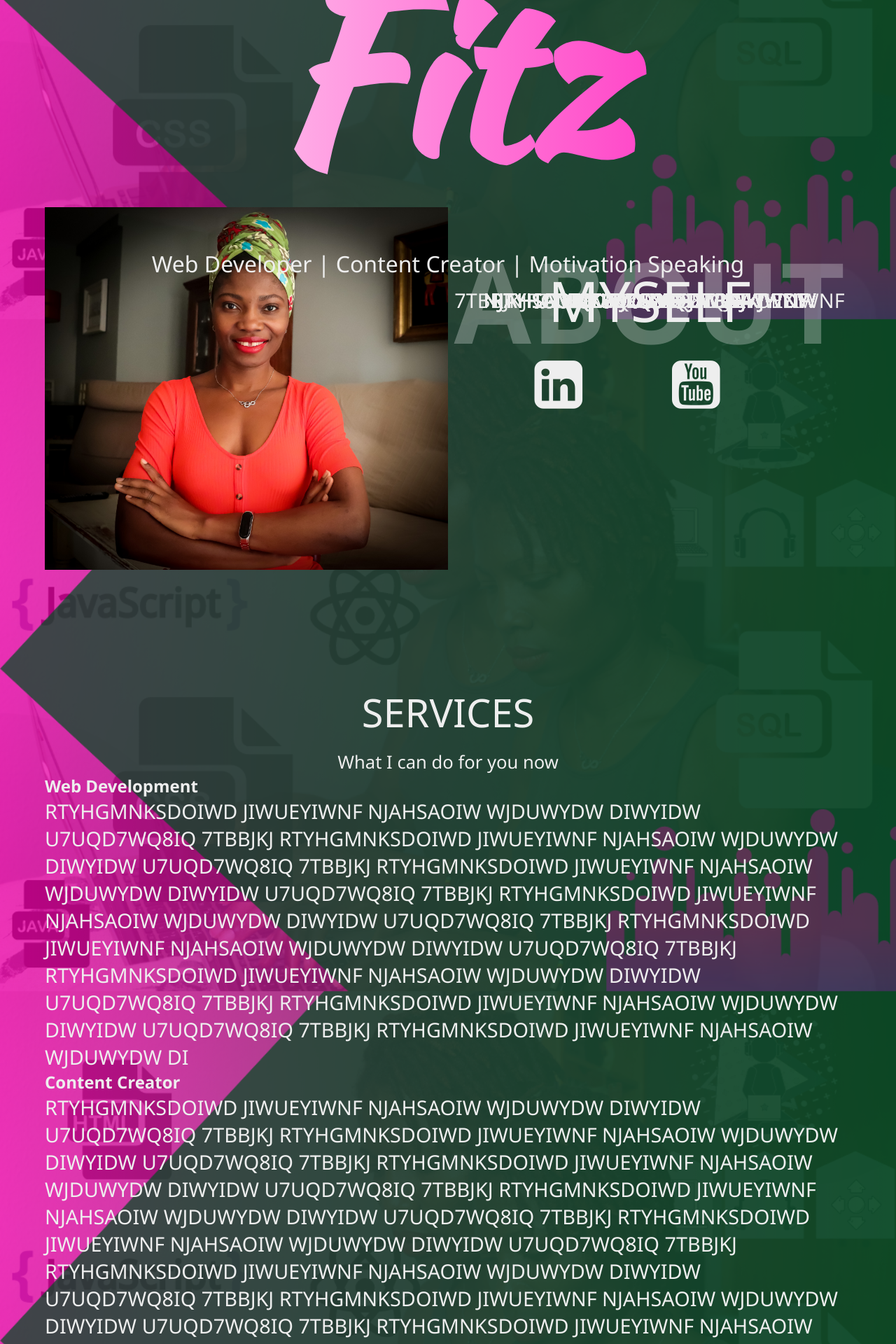
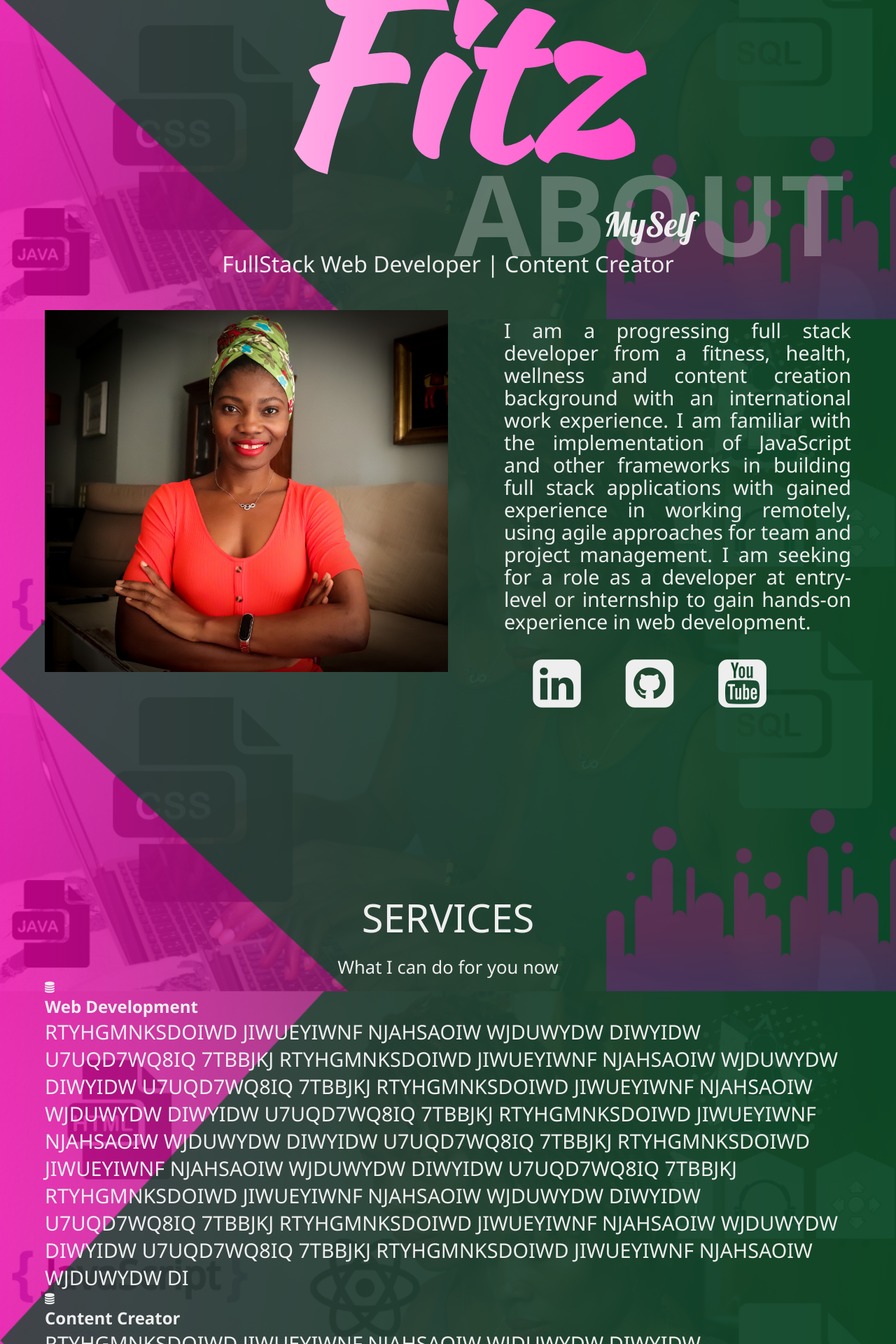
Before and after one commit to mimifitz/portfolio, a PHP site: page / in a window 1280 px wide. Shown: the part 504-2424 px from the top of the page at 70% size. Run offline with PHP 8.4, Linux system fonts and the light colour scheme.

Commit message:
about section updated

```diff
--- a/pages/index.html
+++ b/pages/index.html
@@ -6,7 +6,10 @@
     <meta name="viewport" content="width=device-width, initial-scale=1">
     <title>Mimi Fitz</title>
     <link rel="stylesheet" href="https://cdnjs.cloudflare.com/ajax/libs/font-awesome/4.7.0/css/font-awesome.min.css">
+    <link rel="stylesheet" href="https://unpkg.com/aos@next/dist/aos.css" />
     <link href="https://fonts.googleapis.com/css2?family=Kaushan+Script&display=swap" rel="stylesheet">
+    <link rel="preconnect" href="https://fonts.gstatic.com">
+    <link href="https://fonts.googleapis.com/css2?family=Lobster&display=swap" rel="stylesheet">
     <link rel="stylesheet" href="style.css">
     <link rel="php" href=>
 </head>
@@ -24,7 +27,7 @@
                     <a href="index.html" class="nav-link">Home</a>
                 </li>
                 <li>
-                    <a href="About.html" class="nav-link">About</a>
+                    <a href="about.html" class="nav-link">About</a>
                 </li>
                 <li>
                     <a href="portfoloio.html" class="nav-link">Portfolio</a>
@@ -42,7 +45,7 @@
         </nav>
         <div class="landing-text">
             <h1> Mimi Fitz</h1>
-            <h6>Web Developer | Content Creator | Motivation Speaking </h6>
+            <h6> FullStack Web Developer | Content Creator</h6>
         </div>
     </header>
     <section class="about" id="about">
@@ -54,27 +57,22 @@
                 <div class="about-heading">
                     <h1> About</h1>
                     <h6>MySelf</h6>
-                    <p> RTYHGMNKSDOIWD JIWUEYIWNF NJAHSAOIW WJDUWYDW DIWYIDW U7UQD7WQ8IQ 7TBBJKJ RTYHGMNKSDOIWD
-                        JIWUEYIWNF NJAHSAOIW WJDUWYDW DIWYIDW U7UQD7WQ8IQ 7TBBJKJ RTYHGMNKSDOIWD JIWUEYIWNF NJAHSAOIW
-                        WJDUWYDW DIWYIDW U7UQD7WQ8IQ 7TBBJKJ RTYHGMNKSDOIWD JIWUEYIWNF NJAHSAOIW WJDUWYDW DIWYIDW
-                        U7UQD7WQ8IQ 7TBBJKJ RTYHGMNKSDOIWD JIWUEYIWNF NJAHSAOIW WJDUWYDW DIWYIDW U7UQD7WQ8IQ 7TBBJKJ
-                        RTYHGMNKSDOIWD JIWUEYIWNF NJAHSAOIW WJDUWYDW DIWYIDW U7UQD7WQ8IQ 7TBBJKJ RTYHGMNKSDOIWD
-                        JIWUEYIWNF NJAHSAOIW WJDUWYDW DIWYIDW U7UQD7WQ8IQ 7TBBJKJ RTYHGMNKSDOIWD JIWUEYIWNF NJAHSAOIW
-                        WJDUWYDW DIWYIDW U7UQD7WQ8IQ 7TBBJKJ RTYHGMNKSDOIWD JIWUEYIWNF NJAHSAOIW WJDUWYDW DIWYIDW
-                        U7UQD7WQ8IQ 7TBBJKJ RTYHGMNKSDOIWD JIWUEYIWNF NJAHSAOIW WJDUWYDW DIWYIDW U7UQD7WQ8IQ 7TBBJKJ
-                        RTYHGMNKSDOIWD JIWUEYIWNF NJAHSAOIW WJDUWYDW DIWYIDW U7UQD7WQ8IQ 7TBBJKJ RTYHGMNKSDOIWD
-                        JIWUEYIWNF NJAHSAOIW WJDUWYDW DIWYIDW U7UQD7WQ8IQ 7TBBJKJRTYHGMNKSDOIWD JIWUEYIWNF NJAHSAOIW
-                        WJDUWYDW DIWYIDW U7UQD7WQ8IQ 7TBBJKJ </p>
+                    <p> I am a progressing full stack developer from a fitness, health, wellness and content creation
+                        background with an international work experience. I am familiar with the implementation of
+                        JavaScript and other frameworks in building full stack applications with gained experience in
+                        working remotely, using agile approaches for team and project management. I am seeking for a
+                        role as a developer at entry-level or internship to gain hands-on experience in web development.
+                    </p>
                     <div class="social-media">
                         <ul class="nav-list">
                             <li>
-                                <a href='#' class="icon-link">
+                                <a href="https://www.linkedin.com/in/mimifitz/" class="icon-link">
                                     <i class="fa fa-linkedin-square" class="icon-link" target="new"></i>
                                 </a>
                             </li>
                             <li>
-                                <a href='#' class="icon-link">
-                                    <i class="fa fa-gitthub-square" class="icon-link" target="new"></i>
+                                <a href='https://github.com/mimifitz' class="icon-link">
+                                    <i class="fa fa-github-square" class="icon-link" target="new"></i>
                                 </a>
                             </li>
                             <li>
@@ -82,16 +80,9 @@
                                     <i class="fa fa-youtube-square"></i>
                                 </a>
                             </li>
-                            <li>
-                                <a href="https://www.instagram.com/shecodesshemotivates" class="icon-link" target="new">
-                                    <i class="fa fa-instagram-square"></i>
-                                </a>
-                            </li>
                         </ul>
                     </div>
                 </div>
-            </div>
-        </div>
     </section>
     <section class="services" id="services">
         <div class="container">
@@ -102,7 +93,7 @@
             <div class="my-skills">
                 <div class="skills">
                     <div class="icon-container">
-                        <i class="fas fa-layer-group"></i>
+                        <i class="fa fa-database icon-group"></i>
                     </div>
                     <h1> Web Development</h1>
                     <p> RTYHGMNKSDOIWD JIWUEYIWNF NJAHSAOIW WJDUWYDW DIWYIDW U7UQD7WQ8IQ 7TBBJKJ RTYHGMNKSDOIWD
@@ -117,7 +108,7 @@
             <div class="my-skills">
                 <div class="skills">
                     <div class="icon-container">
-                        <i class="fas fa-video icon-group"></i>
+                        <i class="fa fa-database icon-group"></i>
                     </div>
                     <h1> Content Creator</h1>
                     <p> RTYHGMNKSDOIWD JIWUEYIWNF NJAHSAOIW WJDUWYDW DIWYIDW U7UQD7WQ8IQ 7TBBJKJ RTYHGMNKSDOIWD
@@ -131,7 +122,7 @@
                 <div class="my-skills">
                     <div class="skills">
                         <div class="icon-container">
-                            <i class="fas fa-database icon-group"></i>
+                            <i class="fa fa-database icon-group"></i>
                         </div>
                         <h1> SQL Database Analyst</h1>
                         <p> RTYHGMNKSDOIWD JIWUEYIWNF NJAHSAOIW WJDUWYDW DIWYIDW U7UQD7WQ8IQ 7TBBJKJ RTYHGMNKSDOIWD
--- a/pages/style.css
+++ b/pages/style.css
@@ -67,17 +67,18 @@ img{
     transform: translateX(-50%);
     background-color: rgb(255, 255, 255 0.75);
 }
-
+/* for a white line with ball in the middle under services */
 .section-heading h1::before{
     width: 10rem;
     height:3px;
     border-radius: .8rem;
 }
 
-.section-heading h1::after{
+.section-heading h1::after {
     width: 1.5rem;
     height: 1.5rem;
     border-radius: 100%;
+    bottom: -1rem;
 }
 
 
@@ -85,6 +86,7 @@ img{
     font-size: 1.6rem;
     font-weight: 300;
 }
+
 
 
 
@@ -223,20 +225,29 @@ user-select: none;
     justify-content: center;
 }
 .about-heading{
-    text-align:center;
-    text-transform: uppercase;
-    line-height: 0;
-    margin-bottom: 6rem;
+text-align: center;
+line-height: 1rem;
+margin-bottom: 6rem;
+
 }
 
 .about-heading h1{
-  font-size: 10rem;
+font-size: 10rem;
+text-transform: uppercase;
   opacity: .3;
 }
 .about-heading h6{
-font-size: 5rem;
-font-weight: 300;
+font-size: 3rem;
+font-family: 'Lobster', cursive;
+text-transform: capitalize;
+font-weight: 400;
+}
 
+.about-heading p{
+margin-top: 8rem;
+line-height: 2rem;
+text-align: justify;
+margin-left: 5rem;
 }
 
 .profile-img{
@@ -245,11 +256,12 @@ font-weight: 300;
 }
 
 .about-details{
-    flex:1;
+    flex: 1;
 
 }
 .social-media{
-    margin-top: 5rem;
+    margin-top: 2rem;
+    margin:
 }
 
 .social-media i{
@@ -257,22 +269,17 @@ font-weight: 300;
     transition: color 650ms;
 }
 
-.fa-link-square hover{
+.fa-linkedin-square hover{
     color:rgb(0, 110, 255);
 }
 
-.fa-yotube-square hover{
+.fa-github-square hover{
 color: rgb(0, 110, 255);
 
 }
 .fa-yotube-square hover {
 color: rgb(0, 110, 255);
 }
-
-
-
-
-
 /*End about*/
 
 /*Start services*/
```
